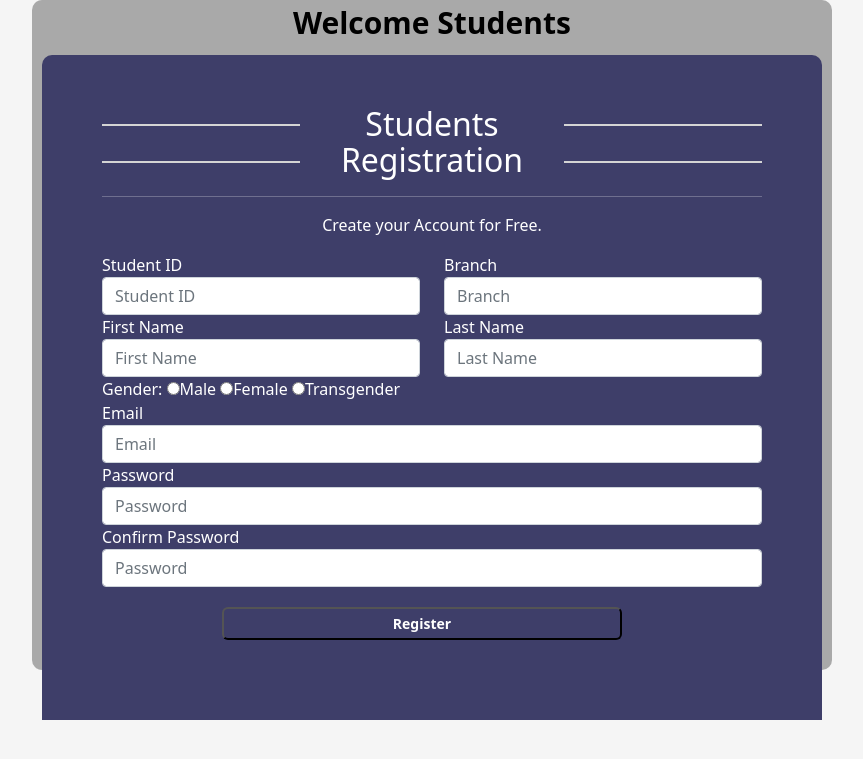
After one commit to shashank-16/hackton, a PHP site: page /signup.php in a window 1280 px wide. The commit adds this page. Shown: the top 759 px of the page, without its empty margins (218-1081 px from the left). Run offline with PHP 8.4, Linux system fonts and the light colour scheme.

Commit message:
half code is complete

```diff
--- a/process_file/connective.php
+++ b/process_file/connective.php
@@ -4,7 +4,7 @@
 $server_name = "localhost";
 $user_name= "root";
 $password="";
-$database_name="hackthon"; // hackthon
+$database_name="hackton"; // hackthon
 
 $connection= mysqli_connect($server_name,$user_name,$password,$database_name) or die("die");
 
--- a/process_file/correct_answer.php
+++ b/process_file/correct_answer.php
@@ -3,7 +3,6 @@
 <?php
 session_start();
 
-// echo($_SESSION["score"]);
 //data json -> process and databases
 
 include 'connective.php';
--- a/process_file/mysql_setup.txt
+++ b/process_file/mysql_setup.txt
@@ -14,3 +14,6 @@ create table online_test(Username_test varchar(1000),score int); // score wala t
 
 //update purpose sql query;
 UPDATE `online_test` SET `userid` = '1' WHERE `online_test`.`score` = 0;
+
+
+online_test database only working during the online_test going on after it delete the student record;
--- /dev/null
+++ b/process_file/signup.css
@@ -0,0 +1,85 @@
+
+
+*{
+    margin:0px;
+    padding: 0px;
+}
+body{
+    background-color: whitesmoke;
+}
+
+.signup_form{
+    width: 800px;
+    align-content: center;
+    background-color: darkgray;
+    align-content: center;
+    margin-left: 250px;
+    /* margin-top: 50px; */
+    border-radius: 10px;
+    height:670px
+
+
+}
+
+.signup_form h2::before{
+    left: 0px;
+    content: "";
+    height: 2px;
+    width: 30%;
+    background: #d4d4d4;
+    position: absolute;
+    top: 50%;
+    z-index: 2;
+}
+
+.signup_form h2::after{
+    right: 0px;
+    content: "";
+    height: 2px;
+    width: 30%;
+    background: #d4d4d4;
+    position: absolute;
+    top: 50%;
+    z-index: 2;
+}
+
+h2{
+    position: relative;
+    text-align: center;
+    margin-top: -10px;
+}
+
+.form{
+    padding: 60px;
+    background-color: rgb(62, 62, 105);
+    margin: 10px;
+    color: white;
+    border-radius: 10px 10px 0 0;
+
+}
+
+.btnn{
+    width: 400px;
+    border-radius: 6px;
+    margin: 20px;
+    margin-left: 120px;
+    /* margin-top: 50px; */
+    color: white;
+    font-weight: 800;
+    background-color: rgb(62, 62, 105);
+}
+p{
+    text-align: center;
+}
+
+/* .bl{
+    height: 50px;
+} */
+
+
+.head{
+    text-align: center;
+    font-size: 30px;
+    color:  black;
+    font-weight: 700;
+}
--- /dev/null
+++ b/process_file/signup.php
@@ -0,0 +1,97 @@
+<!DOCTYPE html>
+<html lang="en">
+<head>
+    <meta charset="UTF-8">
+    <meta http-equiv="X-UA-Compatible" content="IE=edge">
+    <meta name="viewport" content="width=device-width, initial-scale=1.0">
+    <title>Document</title>
+    <link href="https://cdn.jsdelivr.net/npm/bootstrap@5.0.1/dist/css/bootstrap.min.css" rel="stylesheet"
+        integrity="sha384-+0n0xVW2eSR5OomGNYDnhzAbDsOXxcvSN1TPprVMTNDbiYZCxYbOOl7+AMvyTG2x" crossorigin="anonymous">
+    <link rel="stylesheet" href="signup.css">
+</head>
+<body>
+    <div class=" col signup_form">
+        <div class="head">Welcome Students</div>
+    <form class="form-group form" action="<?php echo $_SERVER['PHP_SELF']; ?>" method="POST">
+        <div class="bl"><h2> Students</h2></div>
+        <h2>Registration</h2>
+        <hr>
+        <p>Create your Account for Free.</p>
+        <div class="row">
+            <div class="col">
+                <label for="ID">Student ID</label>
+                <input type="text" class="form-control" placeholder="Student ID">
+
+            </div>
+            <div class="col">
+                <label for="ID">Branch</label>
+                <input type="text" class="form-control" placeholder="Branch">
+
+            </div>
+        </div>
+
+        <div class="row">
+            <div class="col">
+                <label for="Name">First Name</label>
+                <input type="text" class="form-control" autocomplete="First-name" placeholder="First Name">
+
+            </div>
+            <div class="col">
+                <label for="Name">Last Name</label>
+                <input type="text" class="form-control" autocomplete="Last-name" placeholder="Last Name">
+            </div>
+        </div>
+
+        <div class="col">
+            <label for="gender">Gender:</label>
+            <input type="radio" name="gender">Male
+            <input type="radio" name="gender">Female
+            <input type="radio" name="gender">Transgender
+        </div>
+
+        <div class="col">
+            <label for="Email">Email</label>
+            <input type="text" class="form-control" id="Usermail" name = "Email" autocomplete="Email" placeholder="Email">
+        </div>
+
+        <div class="col">
+            <label for="Password">Password</label>
+            <input type="password" autocomplete="current-password" class="form-control" placeholder="Password">
+        </div>
+
+        <div class="col">
+            <label for="Password">Confirm Password</label>
+            <input type="password" autocomplete="current-password"  name = "password" class="form-control" placeholder="Password">
+        </div>
+        <div class="col">
+            <button type="submit" onclick="hello()" name="submit" class="btn-sm btnn" >Register</button>
+        </div>
+    </form>
+
+    <script>
+        function hello(){
+            alert(document.getElementById=("Usermail").value + "Sucessfully Registred");
+        }
+    </script>
+
+    <?php
+
+    include 'connective.php';
+
+    if(isset($_POST["submit"]))
+    {
+    $username_for_student=$_POST["Email"];
+    $password_of_student=$_POST["password"];
+
+    $sql="INSERT INTO user_info(user_name,password) values('{$username_for_student}','{$password_of_student}')";
+
+    $query= mysqli_query($connection,$sql);
+
+    }
+
+    ?>
+
+
+</div>
+</body>
+</html>
--- a/process_file/testtime.php
+++ b/process_file/testtime.php
@@ -30,7 +30,7 @@ if(isset($_POST["submit"]))
     else
     {
         echo(1);
-        header("Location: home.php");
+        header("Location: h.php");
     }
 }
 else {
```
Also changed, not shown: process_file/exam_end.php (added, +34 -0 lines), process_file/h2.html (deleted, +0 -150 lines), process_file/question.php (+25 -2 lines), process_file/signup_mach.php (added, +19 -0 lines).
